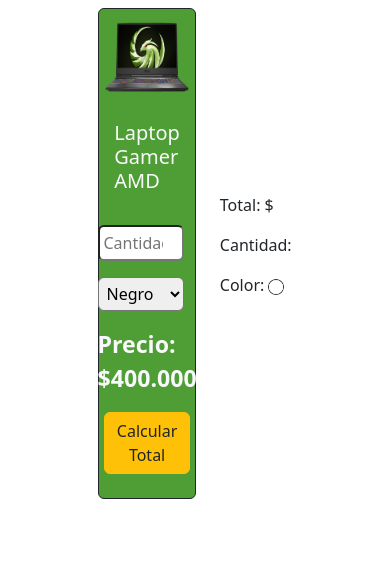
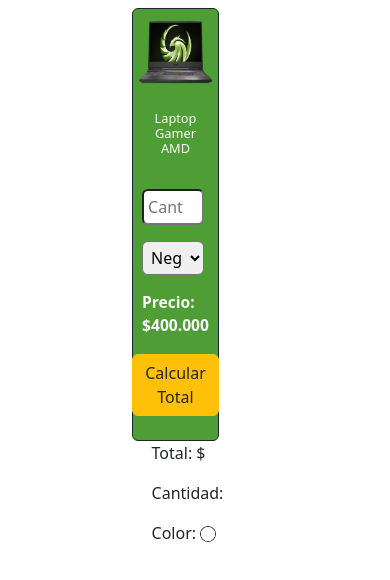
Before and after one commit to MattCuadros/3.1_JS_Challenge_Total_Calculation, a website: page index.html in a window 390 px wide. Drawn offline with Linux system fonts and the light colour scheme.

Commit message:
Sass modified

```diff
--- a/assets/js/total.js
+++ b/assets/js/total.js
@@ -18,7 +18,5 @@ function myFunction(){
     color_requerido=document.querySelector("#color_selector").value;
     colorMostrar=document.querySelector("#color_elegido");
     colorMostrar.style.backgroundColor=color_requerido;
-    console.log(color_elegido);
-
     }
 }
--- a/assets/sass/custom.scss
+++ b/assets/sass/custom.scss
@@ -8,8 +8,22 @@
 }
 
 #color_elegido{
-
     width: 16px;
     border: #000000;
     border-radius: 100%;
 }
+
+@media (max-width:576px){
+.responsive{
+flex-direction: column;
+align-items: center;
+width: 90vw !important;
+}
+.card-title{
+    font-size: 80%;
+}
+.card-text:last-child {
+    margin-bottom: 0;
+    font-size: 4vw !important;
+}
+}
--- a/index.html
+++ b/index.html
@@ -8,11 +8,11 @@
     <link rel="stylesheet" href="./assets/css/custom.css">
 </head>
 <body>
-    <div class="d-flex justify-content-center align-items-center mt-2">
+    <div class="d-flex justify-content-center align-items-center mt-2 responsive">
         <div class="card-custom  w-25 vh-50 border-dark">
             <img class="card-img-top vh-25" src="./assets/img/Imagen1.png" alt="Notebook Gamer">
             <div class="card-body d-flex flex-column justify-items-center align-items-center">
-                <h5 class="card-title text-light mb-4">Laptop Gamer AMD</h5>
+                <h5 class="card-title text-light mb-4 text-center">Laptop Gamer AMD</h5>
                 <div class="justify-content-baseline">
                     <input class="rounded m-2 p-1 w-75" type="number" placeholder="Cantidad" id="user_input" oninput="this.value = Math.round(this.value)">
                     <select name="Color" id="color_selector" class="w-75 m-2 p-1 rounded">
```
Also changed, not shown: assets/css/custom.css, 1 other file.
